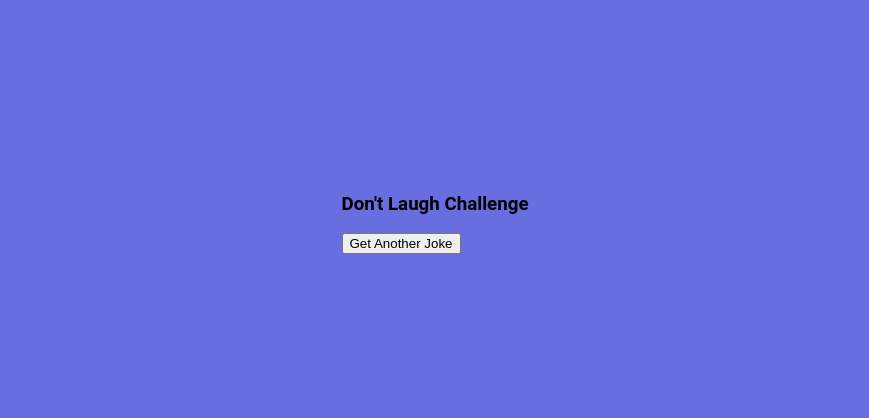
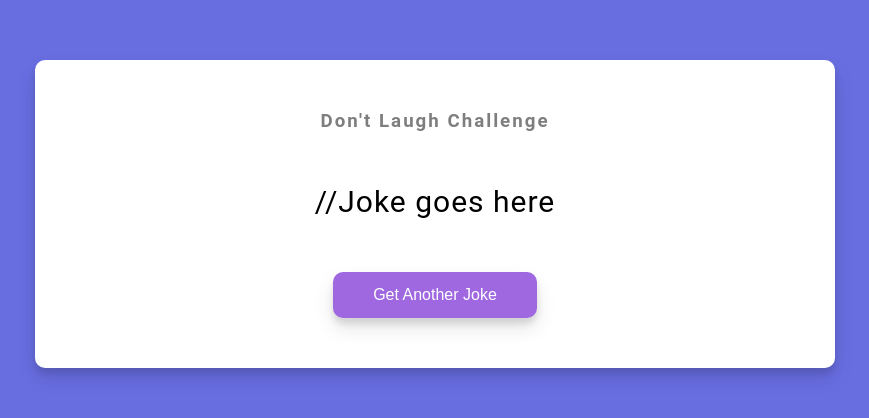
Before and after one commit to iarifdev/dad-jokes, a plain HTML site: page index.html in a window 1280 px wide. Shown: the part 186-604 px from the top of the page, without its empty margins (205-1074 px from the left). Drawn offline with Linux system fonts and the light colour scheme.

Commit message:
html and css completed

```diff
--- a/style.css
+++ b/style.css
@@ -13,3 +13,41 @@ body{
     overflow: hidden;
     margin: 0;
 }
+
+.container {
+    background-color: #fff;
+    border-radius: 10px;
+    box-shadow: 0 10px 20px rgba(0, 0, 0, 0.1), 0 6px 6px rgba(0, 0, 0, 0.1);
+    padding: 50px 20px;
+    text-align: center;
+    max-width: 100%;
+    width: 800px;
+}
+h3{
+    margin: 0;
+    opacity: 0.5;
+    letter-spacing: 2px;
+}
+.joke{
+    font-size: 30px;
+    letter-spacing: 1px;
+    line-height: 40px;
+    margin: 50px auto;
+    max-width: 600px;
+}
+.btn{
+    background-color: #9f68e0;
+    border: 0;
+    border-radius: 10px;
+    box-shadow: 0 10px 20px rgba(0, 0, 0, 0.1), 0 6px 6px rgba(0, 0, 0, 0.1);
+    padding: 14px 40px;
+    font-size: 16px;
+    cursor: pointer;
+    color: #fff;
+}
+.btn:focus{
+    outline: 0;
+}
+.btn:active{
+    transform: scale(0.98);
+}
```
Also changed, not shown: index.html (+1 -1 lines).
